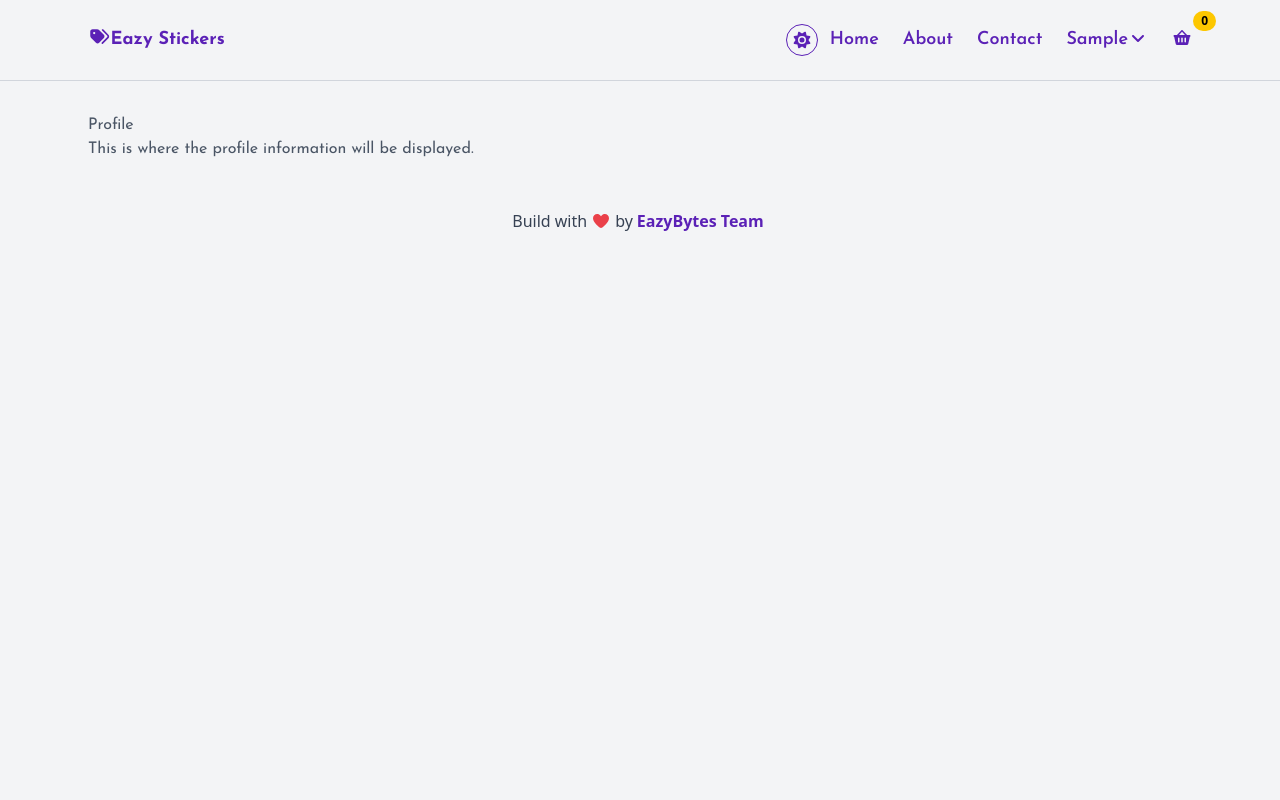
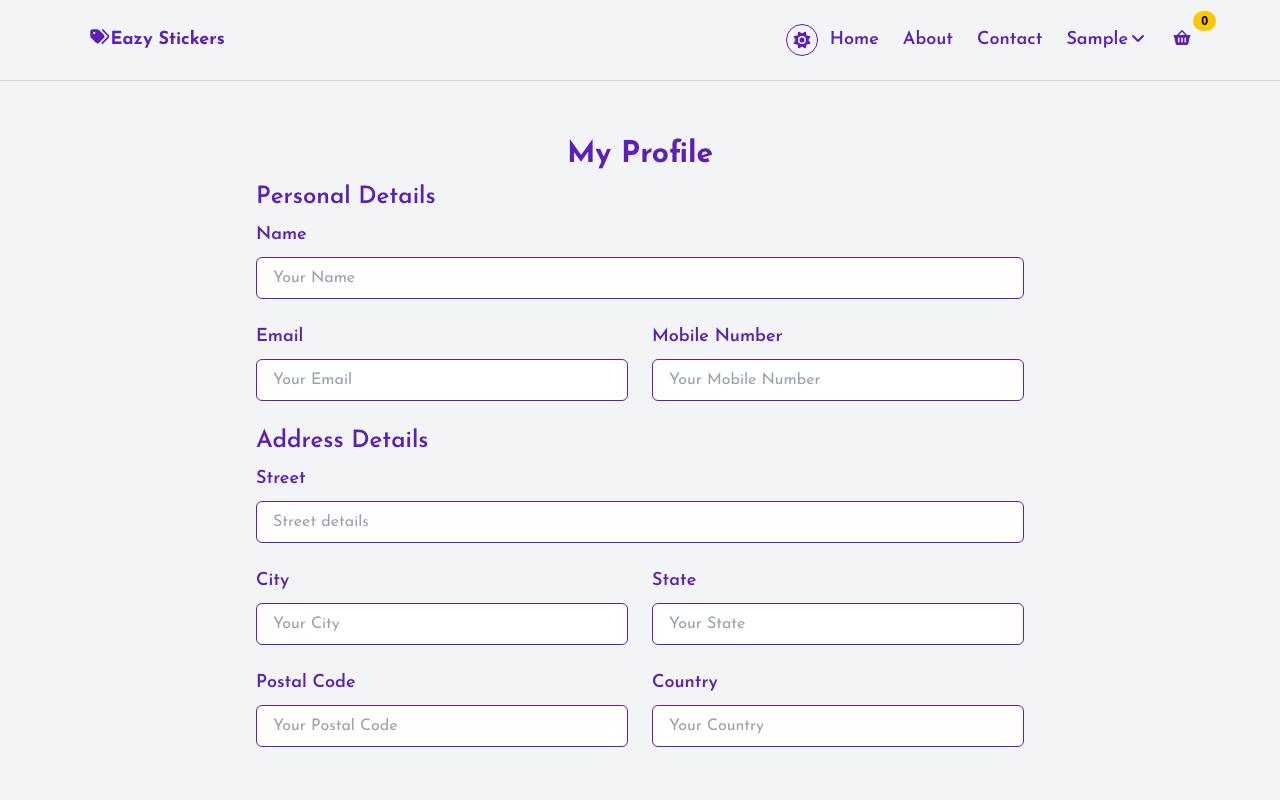
Before and after one commit to TomiSar/storeapplication-ecommerce, a React (Vite) app in the folder frontend/: page /profile in a window 1280 px wide. Shown: the top 800 px of the page. Built offline with nearby package versions, Linux system fonts and the light colour scheme; sample sign-in values are in the browser's storage.

Commit message:
Updated profile page to use dummy template and updated action for updcoming profile page. (#1)

```diff
--- a/frontend/src/actions/index.ts
+++ b/frontend/src/actions/index.ts
@@ -119,3 +119,35 @@ export async function registerAction({
     return mapApiError<RegisterSuccess, RegisterErrors>(error, 'Registration failed');
   }
 }
+
+/* ---------- PROFILE ---------- */
+
+interface ProfileFormData {
+  name: string;
+  email: string;
+  mobileNumber: string;
+}
+
+export async function profileAction({ request }: ActionFunctionArgs) {
+  const data = await request.formData();
+
+  const profileData: ProfileFormData = {
+    name: String(data.get('name') ?? ''),
+    email: String(data.get('email') ?? ''),
+    mobileNumber: String(data.get('mobileNumber') ?? ''),
+    // street: data.get('street'),
+    // city: data.get('city'),
+    // state: data.get('state'),
+    // postalCode: data.get('postalCode'),
+    // country: data.get('country'),
+  };
+  try {
+    const response = await apiClient.put('/profile', profileData);
+    return {
+      success: true,
+      message: response.data.message,
+    };
+  } catch (error) {
+    return mapApiError<LoginSuccess, LoginErrors>(error, 'Failed to update profile');
+  }
+}
--- a/frontend/src/components/Profile.tsx
+++ b/frontend/src/components/Profile.tsx
@@ -1,10 +1,234 @@
+import { useNavigation, Form } from 'react-router-dom';
+import PageTitle from './PageTitle';
+
 export default function Profile() {
+  const navigation = useNavigation();
+  const isSubmitting = navigation.state === 'submitting';
+
+  const labelStyle = 'block text-lg font-semibold text-primary dark:text-light mb-2';
+  const h2Style = 'block text-2xl font-semibold text-primary dark:text-light mb-2';
+  const textFieldStyle =
+    'w-full px-4 py-2 text-base border rounded-md transition border-primary dark:border-light focus:ring focus:ring-dark dark:focus:ring-lighter focus:outline-none text-gray-800 dark:text-lighter bg-white dark:bg-gray-600 placeholder-gray-400 dark:placeholder-gray-300';
+
   return (
-    <div className="max-w-[1152px] mx-auto px-6 py-8">
-      <h2 className="font-primary leading-6 text-gray-600 dark:text-light">Profile</h2>
-      <p className="font-primary leading-6 text-gray-600 dark:text-light">
-        This is where the profile information will be displayed.
-      </p>
+    <div className="max-w-[1152px] min-h-[852px] mx-auto px-6 py-8 font-primary bg-normalbg dark:bg-darkbg">
+      <PageTitle title="My Profile" />
+
+      <Form method="PUT" className="space-y-6 max-w-[768px] mx-auto">
+        <div>
+          <h2 className={h2Style}>Personal Details</h2>
+          <label className={labelStyle} htmlFor="name">
+            Name
+          </label>
+          <input
+            className={textFieldStyle}
+            id="name"
+            name="name"
+            type="text"
+            placeholder="Your Name"
+            // value={profileData.name}
+            // onChange={(e) => setProfileData((prev) => ({ ...prev, name: e.target.value }))}
+            required
+            minLength={5}
+            maxLength={30}
+          />
+          {/* {actionData?.errors?.name && (
+            <p className="text-red-500 text-sm mt-1">{actionData.errors.name}</p>
+          )} */}
+        </div>
+
+        <div className="grid grid-cols-1 sm:grid-cols-2 gap-6">
+          <div>
+            <label className={labelStyle} htmlFor="email">
+              Email
+            </label>
+            <input
+              className={textFieldStyle}
+              id="email"
+              name="email"
+              type="email"
+              placeholder="Your Email"
+              // value={profileData.email}
+              // onChange={(e) => setProfileData((prev) => ({ ...prev, email: e.target.value }))}
+              required
+            />
+            {/* {actionData?.errors?.email && (
+              <p className="text-red-500 text-sm mt-1">{actionData.errors.email}</p>
+            )} */}
+          </div>
+
+          <div>
+            <label className={labelStyle} htmlFor="mobileNumber">
+              Mobile Number
+            </label>
+            <input
+              className={textFieldStyle}
+              id="mobileNumber"
+              name="mobileNumber"
+              type="tel"
+              required
+              pattern="^\d{10}$"
+              title="Mobile number must be exactly 10 digits"
+              // value={profileData.mobileNumber}
+              // onChange={(e) =>
+              //   setProfileData((prev) => ({
+              //     ...prev,
+              //     mobileNumber: e.target.value,
+              //   }))
+              // }
+              placeholder="Your Mobile Number"
+            />
+            {/* {actionData?.errors?.mobileNumber && (
+              <p className="text-red-500 text-sm mt-1">{actionData.errors.mobileNumber}</p>
+            )} */}
+          </div>
+        </div>
+
+        <div>
+          <h2 className={h2Style}>Address Details</h2>
+          <label className={labelStyle} htmlFor="street">
+            Street
+          </label>
+          <input
+            className={textFieldStyle}
+            id="street"
+            name="street"
+            type="text"
+            placeholder="Street details"
+            // value={profileData.street}
+            // onChange={(e) =>
+            //   setProfileData((prev) => ({
+            //     ...prev,
+            //     street: e.target.value,
+            //   }))
+            // }
+            required
+            minLength={5}
+            maxLength={30}
+          />
+          {/* {actionData?.errors?.street && (
+            <p className="text-red-500 text-sm mt-1">{actionData.errors.street}</p>
+          )} */}
+        </div>
+
+        <div className="grid grid-cols-1 sm:grid-cols-2 gap-6">
+          <div>
+            <label className={labelStyle} htmlFor="city">
+              City
+            </label>
+            <input
+              className={textFieldStyle}
+              id="city"
+              name="city"
+              type="text"
+              placeholder="Your City"
+              // value={profileData.city}
+              // onChange={(e) =>
+              //   setProfileData((prev) => ({
+              //     ...prev,
+              //     city: e.target.value,
+              //   }))
+              // }
+              required
+              minLength={3}
+              maxLength={30}
+            />
+            {/* {actionData?.errors?.city && (
+              <p className="text-red-500 text-sm mt-1">{actionData.errors.city}</p>
+            )} */}
+          </div>
+
+          <div>
+            <label className={labelStyle} htmlFor="state">
+              State
+            </label>
+            <input
+              className={textFieldStyle}
+              id="state"
+              name="state"
+              type="text"
+              required
+              minLength={2}
+              maxLength={30}
+              placeholder="Your State"
+              // value={profileData.state}
+              // onChange={(e) =>
+              //   setProfileData((prev) => ({
+              //     ...prev,
+              //     state: e.target.value,
+              //   }))
+              // }
+            />
+            {/* {actionData?.errors?.state && (
+              <p className="text-red-500 text-sm mt-1">{actionData.errors.state}</p>
+            )} */}
+          </div>
+        </div>
+
+        <div className="grid grid-cols-1 sm:grid-cols-2 gap-6">
+          <div>
+            <label className={labelStyle} htmlFor="postalCode">
+              Postal Code
+            </label>
+            <input
+              className={textFieldStyle}
+              id="postalCode"
+              name="postalCode"
+              type="text"
+              placeholder="Your Postal Code"
+              // value={profileData.postalCode}
+              // onChange={(e) =>
+              //   setProfileData((prev) => ({
+              //     ...prev,
+              //     postalCode: e.target.value,
+              //   }))
+              // }
+              required
+              pattern="^\d{5}$"
+              title="Postal code must be exactly 5 digits"
+            />
+            {/* {actionData?.errors?.postalCode && (
+              <p className="text-red-500 text-sm mt-1">{actionData.errors.postalCode}</p>
+            )} */}
+          </div>
+
+          <div>
+            <label className={labelStyle} htmlFor="country">
+              Country
+            </label>
+            <input
+              className={textFieldStyle}
+              id="country"
+              name="country"
+              type="text"
+              required
+              minLength={3}
+              maxLength={30}
+              placeholder="Your Country"
+              // value={profileData.country}
+              // onChange={(e) =>
+              //   setProfileData((prev) => ({
+              //     ...prev,
+              //     country: e.target.value,
+              //   }))
+              // }
+            />
+            {/* {actionData?.errors?.country && (
+              <p className="text-red-500 text-sm mt-1">{actionData.errors.country}</p>
+            )} */}
+          </div>
+        </div>
+
+        <div className="text-center">
+          <button
+            className="px-6 py-2 mt-8 text-white dark:text-black text-xl rounded-md transition duration-200 bg-primary dark:bg-light hover:bg-dark dark:hover:bg-lighter"
+            type="submit"
+            disabled={isSubmitting}
+          >
+            {isSubmitting ? 'Saving...' : 'Save'}
+          </button>
+        </div>
+      </Form>
     </div>
   );
 }
```
